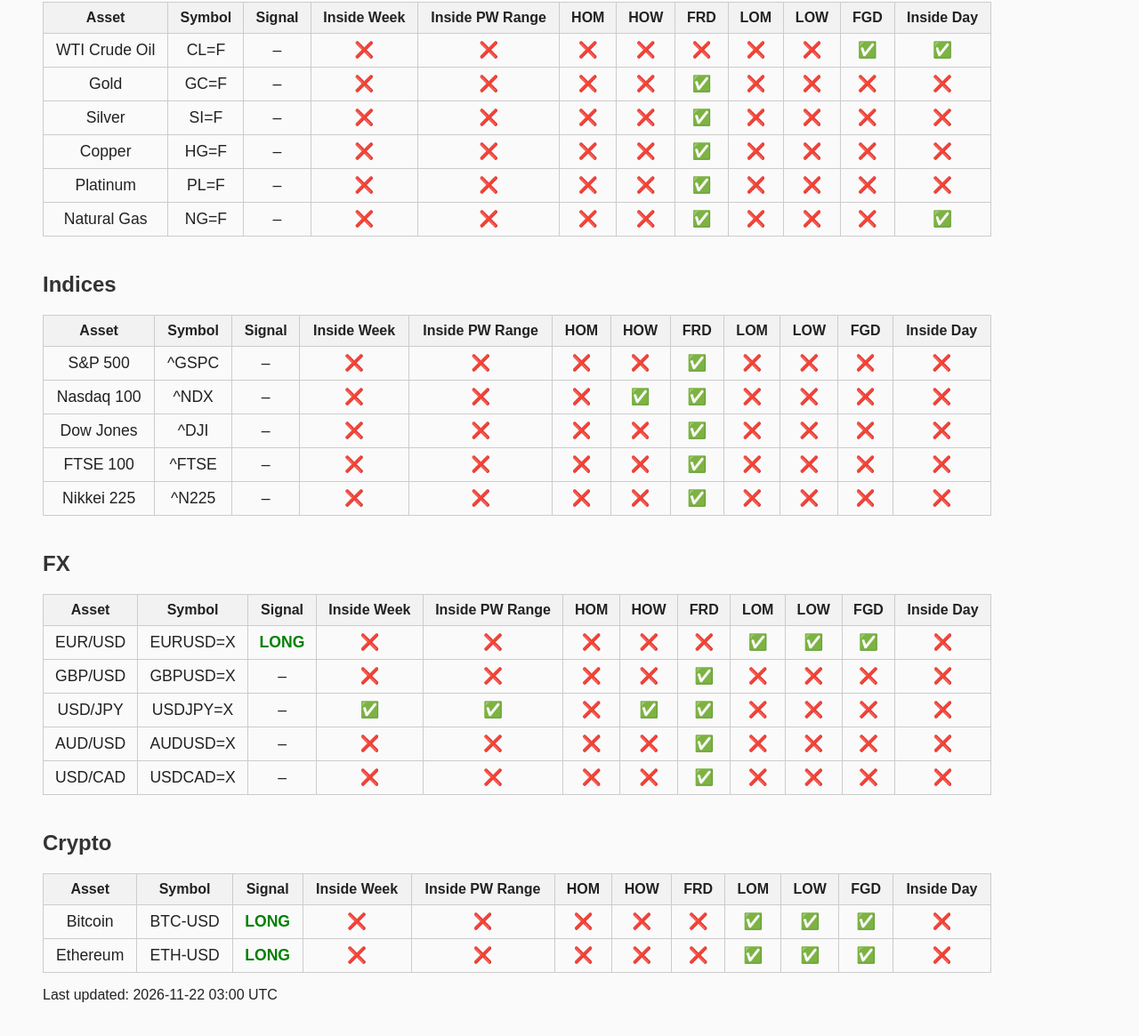
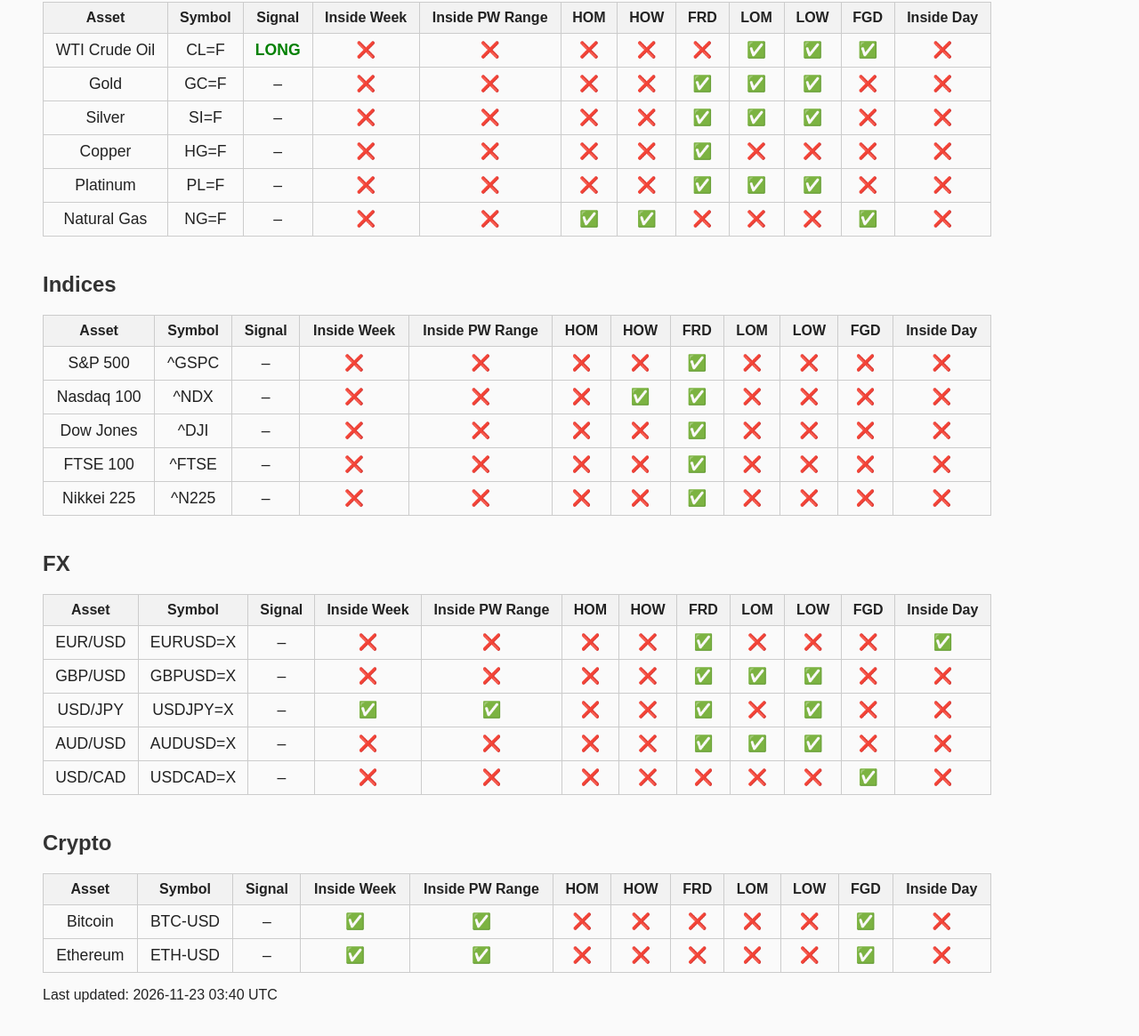
Before and after one commit to matt-tibbett/market_dashboard, a plain HTML site: page index.html in a window 1280 px wide. Shown: the part 171-1336 px from the top of the page at 89% size. Drawn offline with Linux system fonts and the light colour scheme.

Commit message:
Update dashboard [skip ci]

```diff
--- a/index.html
+++ b/index.html
@@ -35,9 +35,7 @@
     <tr>
       <td>WTI Crude Oil</td>
       <td>CL=F</td>
-      <td>–</td>
-      <td>❌</td>
-      <td>❌</td>
+      <td><span style='color:green;font-weight:bold;'>LONG</span></td>
       <td>❌</td>
       <td>❌</td>
       <td>❌</td>
@@ -45,6 +43,8 @@
       <td>❌</td>
       <td>✅</td>
       <td>✅</td>
+      <td>✅</td>
+      <td>❌</td>
     </tr>
     <tr>
       <td>Gold</td>
@@ -55,8 +55,8 @@
       <td>❌</td>
       <td>❌</td>
       <td>✅</td>
-      <td>❌</td>
-      <td>❌</td>
+      <td>✅</td>
+      <td>✅</td>
       <td>❌</td>
       <td>❌</td>
     </tr>
@@ -69,8 +69,8 @@
       <td>❌</td>
       <td>❌</td>
       <td>✅</td>
-      <td>❌</td>
-      <td>❌</td>
+      <td>✅</td>
+      <td>✅</td>
       <td>❌</td>
       <td>❌</td>
     </tr>
@@ -97,8 +97,8 @@
       <td>❌</td>
       <td>❌</td>
       <td>✅</td>
-      <td>❌</td>
-      <td>❌</td>
+      <td>✅</td>
+      <td>✅</td>
       <td>❌</td>
       <td>❌</td>
     </tr>
@@ -108,13 +108,13 @@
       <td>–</td>
       <td>❌</td>
       <td>❌</td>
-      <td>❌</td>
-      <td>❌</td>
+      <td>✅</td>
       <td>✅</td>
       <td>❌</td>
       <td>❌</td>
       <td>❌</td>
       <td>✅</td>
+      <td>❌</td>
     </tr>
   </tbody>
 </table><h2>Indices</h2><table border="1" class="dataframe">
@@ -227,16 +227,16 @@
     <tr>
       <td>EUR/USD</td>
       <td>EURUSD=X</td>
-      <td><span style='color:green;font-weight:bold;'>LONG</span></td>
-      <td>❌</td>
+      <td>–</td>
       <td>❌</td>
       <td>❌</td>
       <td>❌</td>
       <td>❌</td>
       <td>✅</td>
+      <td>❌</td>
+      <td>❌</td>
+      <td>❌</td>
       <td>✅</td>
-      <td>✅</td>
-      <td>❌</td>
     </tr>
     <tr>
       <td>GBP/USD</td>
@@ -247,8 +247,8 @@
       <td>❌</td>
       <td>❌</td>
       <td>✅</td>
-      <td>❌</td>
-      <td>❌</td>
+      <td>✅</td>
+      <td>✅</td>
       <td>❌</td>
       <td>❌</td>
     </tr>
@@ -259,10 +259,10 @@
       <td>✅</td>
       <td>✅</td>
       <td>❌</td>
-      <td>✅</td>
+      <td>❌</td>
       <td>✅</td>
       <td>❌</td>
-      <td>❌</td>
+      <td>✅</td>
       <td>❌</td>
       <td>❌</td>
     </tr>
@@ -275,8 +275,8 @@
       <td>❌</td>
       <td>❌</td>
       <td>✅</td>
-      <td>❌</td>
-      <td>❌</td>
+      <td>✅</td>
+      <td>✅</td>
       <td>❌</td>
       <td>❌</td>
     </tr>
@@ -288,10 +288,10 @@
       <td>❌</td>
       <td>❌</td>
       <td>❌</td>
-      <td>✅</td>
       <td>❌</td>
       <td>❌</td>
       <td>❌</td>
+      <td>✅</td>
       <td>❌</td>
     </tr>
   </tbody>
@@ -316,33 +316,33 @@
     <tr>
       <td>Bitcoin</td>
       <td>BTC-USD</td>
-      <td><span style='color:green;font-weight:bold;'>LONG</span></td>
+      <td>–</td>
+      <td>✅</td>
+      <td>✅</td>
       <td>❌</td>
       <td>❌</td>
       <td>❌</td>
       <td>❌</td>
       <td>❌</td>
       <td>✅</td>
-      <td>✅</td>
-      <td>✅</td>
       <td>❌</td>
     </tr>
     <tr>
       <td>Ethereum</td>
       <td>ETH-USD</td>
-      <td><span style='color:green;font-weight:bold;'>LONG</span></td>
+      <td>–</td>
+      <td>✅</td>
+      <td>✅</td>
       <td>❌</td>
       <td>❌</td>
       <td>❌</td>
       <td>❌</td>
       <td>❌</td>
       <td>✅</td>
-      <td>✅</td>
-      <td>✅</td>
       <td>❌</td>
     </tr>
   </tbody>
 </table>
-        <p>Last updated: 2026-11-22 03:00 UTC</p>
+        <p>Last updated: 2026-11-23 03:40 UTC</p>
     </body>
     </html>
```
